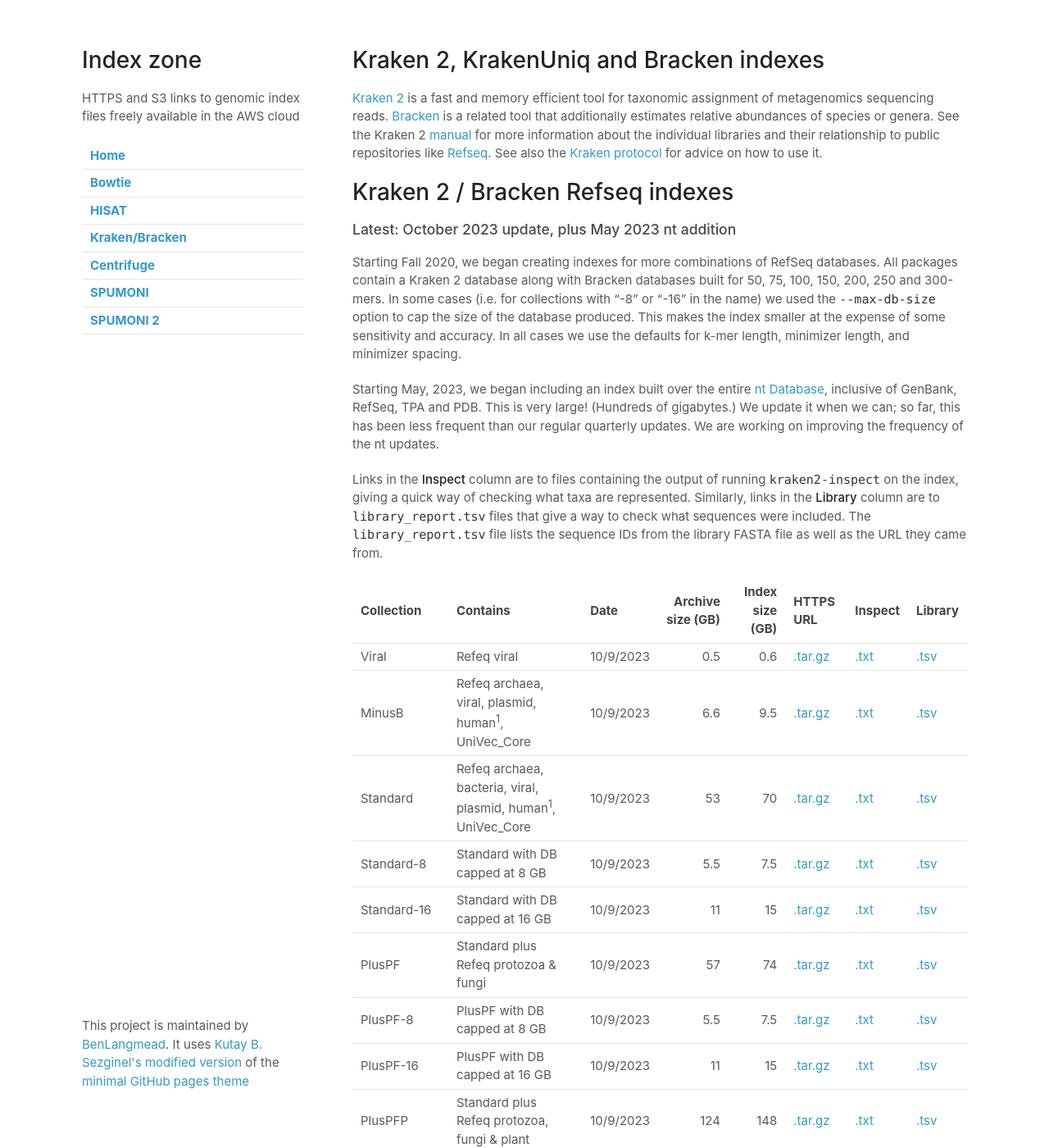
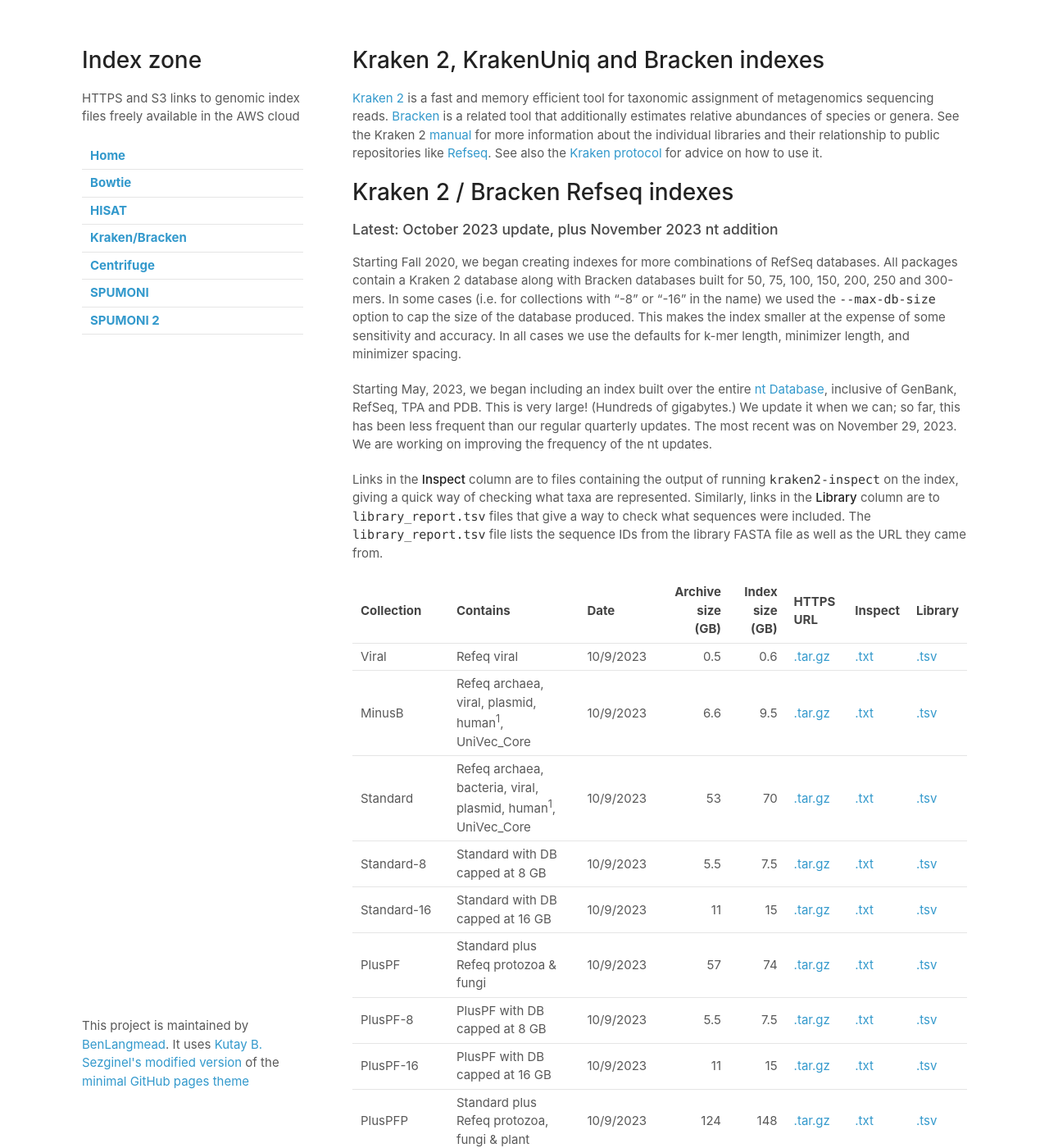
Before and after one commit to BenLangmead/aws-indexes, a Jekyll site: the page built from docs/k2.md, in a window 1280 px wide and 1400 px high. Shown: the whole window at 82% size. Built offline with Jekyll 4.4.1, drawn with Linux system fonts in a browser that asks for light colours; our own code applies the rules of GitHub Pages for plain Markdown files; some of the changed text lies outside the part shown.

Commit message:
adding new nt

```diff
--- a/docs/k2.md
+++ b/docs/k2.md
@@ -6,7 +6,7 @@
 
 # Kraken 2 / Bracken Refseq indexes
 
-### Latest: October 2023 update, plus May 2023 nt addition
+### Latest: October 2023 update, plus November 2023 nt addition
 
 Starting Fall 2020, we began creating indexes for more combinations of RefSeq databases.
 All packages contain a Kraken 2 database along with Bracken databases built for 50, 75, 100, 150, 200, 250 and 300-mers.
@@ -14,27 +14,27 @@
 This makes the index smaller at the expense of some sensitivity and accuracy.
 In all cases we use the defaults for k-mer length, minimizer length, and minimizer spacing.
 
-Starting May, 2023, we began including an index built over the entire [nt Database](https://www.ncbi.nlm.nih.gov/nucleotide), inclusive of GenBank, RefSeq, TPA and PDB.  This is very large!  (Hundreds of gigabytes.)  We update it when we can; so far, this has been less frequent than our regular quarterly updates.  We are working on improving the frequency of the nt updates.
+Starting May, 2023, we began including an index built over the entire [nt Database](https://www.ncbi.nlm.nih.gov/nucleotide), inclusive of GenBank, RefSeq, TPA and PDB.  This is very large!  (Hundreds of gigabytes.)  We update it when we can; so far, this has been less frequent than our regular quarterly updates.  The most recent was on November 29, 2023.   We are working on improving the frequency of the nt updates.
 
 Links in the **Inspect** column are to files containing the output of running `kraken2-inspect` on the index, giving a quick way of checking what taxa are represented.  Similarly, links in the **Library** column are to `library_report.tsv` files that give a way to check what sequences were included.  The `library_report.tsv` file lists the sequence IDs from the library FASTA file as well as the URL they came from.
 
 <div class="datatable-begin"></div>
 
-Collection             | Contains                                                                | Date      | Archive size (GB) | Index size (GB) | HTTPS URL                          | Inspect                                  | Library                                 |
----------------------- |-------------------------------------------------------------------------|-----------|------------------:|----------------:|------------------------------------|------------------------------------------|-----------------------------------------|
-Viral                  | Refeq viral                                                             | 10/9/2023 |               0.5 |             0.6 | [.tar.gz][k2_viral_20231009]       | [.txt][k2_viral_20231009_inspect]        | [.tsv][k2_viral_20231009_library]       |
-MinusB                 | Refeq archaea, viral, plasmid, human<sup>1</sup>, UniVec_Core           | 10/9/2023 |               6.6 |             9.5 | [.tar.gz][k2_minusb_20231009]      | [.txt][k2_minusb_20231009_inspect]       | [.tsv][k2_minusb_20231009_library]      |
-Standard               | Refeq archaea, bacteria, viral, plasmid, human<sup>1</sup>, UniVec_Core | 10/9/2023 |                53 |              70 | [.tar.gz][k2_standard_20231009]    | [.txt][k2_standard_20231009_inspect]     | [.tsv][k2_standard_20231009_library]    |
-Standard-8             | Standard with DB capped at 8 GB                                         | 10/9/2023 |               5.5 |             7.5 | [.tar.gz][k2_standard_8_20231009]  | [.txt][k2_standard_8_20231009_inspect]   | [.tsv][k2_standard_8_20231009_library]  |
-Standard-16            | Standard with DB capped at 16 GB                                        | 10/9/2023 |                11 |              15 | [.tar.gz][k2_standard_16_20231009] | [.txt][k2_standard_16_20231009_inspect]  | [.tsv][k2_standard_16_20231009_library] |
-PlusPF                 | Standard plus Refeq protozoa & fungi                                    | 10/9/2023 |                57 |              74 | [.tar.gz][k2_pluspf_20231009]      | [.txt][k2_pluspf_20231009_inspect]       | [.tsv][k2_pluspf_20231009_library]      |
-PlusPF-8               | PlusPF with DB capped at 8 GB                                           | 10/9/2023 |               5.5 |             7.5 | [.tar.gz][k2_pluspf_8_20231009]    | [.txt][k2_pluspf_8_20231009_inspect]     | [.tsv][k2_pluspf_8_20231009_library]    |
-PlusPF-16              | PlusPF with DB capped at 16 GB                                          | 10/9/2023 |                11 |              15 | [.tar.gz][k2_pluspf_16_20231009]   | [.txt][k2_pluspf_16_20231009_inspect]    | [.tsv][k2_pluspf_16_20231009_library]   |
-PlusPFP                | Standard plus Refeq protozoa, fungi & plant                             | 10/9/2023 |               124 |             148 | [.tar.gz][k2_pluspfp_20231009]     | [.txt][k2_pluspfp_20231009_inspect]      | [.tsv][k2_pluspfp_20231009_library]     |
-PlusPFP-8              | PlusPFP with DB capped at 8 GB                                          | 10/9/2023 |               5.1 |             7.5 | [.tar.gz][k2_pluspfp_8_20231009]   | [.txt][k2_pluspfp_8_20231009_inspect]    | [.tsv][k2_pluspfp_8_20231009_library]   |
-PlusPFP-16             | PlusPFP with DB capped at 16 GB                                         | 10/9/2023 |                11 |              15 | [.tar.gz][k2_pluspfp_16_20231009]  | [.txt][k2_pluspfp_16_20231009_inspect]   | [.tsv][k2_pluspfp_16_20231009_library]  |
-nt Database            | Very large collection, inclusive of GenBank, RefSeq, TPA and PDB        | 5/2/2023  |               360 |             480 | [.tar.gz][k2_nt_20230502]          | [.txt][k2_nt_20230502_inspect]           | N/A                                     |
-EuPathDB46<sup>2</sup> | Eukaryotic pathogen genomes with contaminants removed                   | 4/18/2023 |               8.4 |              11 | [.tar.gz][k2_eupathdb_20230418]    | [.txt][k2_eupathdb_20230418_inspect]     | N/A                                     |
+Collection             | Contains                                                                | Date       | Archive size (GB) | Index size (GB) | HTTPS URL                          | Inspect                                 | Library                                 |
+---------------------- |-------------------------------------------------------------------------|------------|------------------:|----------------:|------------------------------------|-----------------------------------------|-----------------------------------------|
+Viral                  | Refeq viral                                                             | 10/9/2023  |               0.5 |             0.6 | [.tar.gz][k2_viral_20231009]       | [.txt][k2_viral_20231009_inspect]       | [.tsv][k2_viral_20231009_library]       |
+MinusB                 | Refeq archaea, viral, plasmid, human<sup>1</sup>, UniVec_Core           | 10/9/2023  |               6.6 |             9.5 | [.tar.gz][k2_minusb_20231009]      | [.txt][k2_minusb_20231009_inspect]      | [.tsv][k2_minusb_20231009_library]      |
+Standard               | Refeq archaea, bacteria, viral, plasmid, human<sup>1</sup>, UniVec_Core | 10/9/2023  |                53 |              70 | [.tar.gz][k2_standard_20231009]    | [.txt][k2_standard_20231009_inspect]    | [.tsv][k2_standard_20231009_library]    |
+Standard-8             | Standard with DB capped at 8 GB                                         | 10/9/2023  |               5.5 |             7.5 | [.tar.gz][k2_standard_8_20231009]  | [.txt][k2_standard_8_20231009_inspect]  | [.tsv][k2_standard_8_20231009_library]  |
+Standard-16            | Standard with DB capped at 16 GB                                        | 10/9/2023  |                11 |              15 | [.tar.gz][k2_standard_16_20231009] | [.txt][k2_standard_16_20231009_inspect] | [.tsv][k2_standard_16_20231009_library] |
+PlusPF                 | Standard plus Refeq protozoa & fungi                                    | 10/9/2023  |                57 |              74 | [.tar.gz][k2_pluspf_20231009]      | [.txt][k2_pluspf_20231009_inspect]      | [.tsv][k2_pluspf_20231009_library]      |
+PlusPF-8               | PlusPF with DB capped at 8 GB                                           | 10/9/2023  |               5.5 |             7.5 | [.tar.gz][k2_pluspf_8_20231009]    | [.txt][k2_pluspf_8_20231009_inspect]    | [.tsv][k2_pluspf_8_20231009_library]    |
+PlusPF-16              | PlusPF with DB capped at 16 GB                                          | 10/9/2023  |                11 |              15 | [.tar.gz][k2_pluspf_16_20231009]   | [.txt][k2_pluspf_16_20231009_inspect]   | [.tsv][k2_pluspf_16_20231009_library]   |
+PlusPFP                | Standard plus Refeq protozoa, fungi & plant                             | 10/9/2023  |               124 |             148 | [.tar.gz][k2_pluspfp_20231009]     | [.txt][k2_pluspfp_20231009_inspect]     | [.tsv][k2_pluspfp_20231009_library]     |
+PlusPFP-8              | PlusPFP with DB capped at 8 GB                                          | 10/9/2023  |               5.1 |             7.5 | [.tar.gz][k2_pluspfp_8_20231009]   | [.txt][k2_pluspfp_8_20231009_inspect]   | [.tsv][k2_pluspfp_8_20231009_library]   |
+PlusPFP-16             | PlusPFP with DB capped at 16 GB                                         | 10/9/2023  |                11 |              15 | [.tar.gz][k2_pluspfp_16_20231009]  | [.txt][k2_pluspfp_16_20231009_inspect]  | [.tsv][k2_pluspfp_16_20231009_library]  |
+nt Database            | Very large collection, inclusive of GenBank, RefSeq, TPA and PDB        | 11/29/2023 |               550 |             710 | [.tar.gz][k2_nt_20231129]          | [.txt][k2_nt_20231129_inspect]          | [.tsv][k2_nt_20231129_library]          |
+EuPathDB46<sup>2</sup> | Eukaryotic pathogen genomes with contaminants removed                   | 4/18/2023  |               8.4 |              11 | [.tar.gz][k2_eupathdb_20230418]    | [.txt][k2_eupathdb_20230418_inspect]    | N/A                                     |
 
 <!--
 EuPathDB46<sup>2</sup> | Eukaryotic pathogen genomes with contaminants removed             | 11/13/2020 |              26.4 |            34.1 | [.tar.gz][k2_eupathdb_20201113]    | [.txt][k2_eupathdb_20201113_inspect]
@@ -141,7 +142,7 @@
 
 Collection    | Contains                                                                             | Date        | Archive size (GB) | Index size (GB) |                          HTTPS URL | Inspect
 ---------------------- |-------------------------------------------------------------------------|------------|------------------:|----------------:|------------------------------------| -----------------------------------------
-**June 5, 2023** |                                                                                      |             |                   |                 |                                    |
+**June 5, 2023**                                                                                       |             |                   |                 |                                    |
 Viral                  | Refeq viral                                                             | 6/5/2023   |               0.5 |             0.6 | [.tar.gz][k2_viral_20230605]       | [.txt][k2_viral_20230605_inspect]
 MinusB                 | Refeq archaea, viral, plasmid, human<sup>1</sup>, UniVec_Core           | 6/5/2023   |               6.5 |             9.4 | [.tar.gz][k2_minusb_20230605]      | [.txt][k2_minusb_20230605_inspect]
 Standard               | Refeq archaea, bacteria, viral, plasmid, human<sup>1</sup>, UniVec_Core | 6/5/2023   |                51 |              67 | [.tar.gz][k2_standard_20230605]    | [.txt][k2_standard_20230605_inspect]
@@ -153,6 +154,8 @@
 PlusPFP                | Standard plus Refeq protozoa, fungi & plant                             | 6/5/2023   |               108 |             148 | [.tar.gz][k2_pluspfp_20230605]     | [.txt][k2_pluspfp_20230605_inspect]
 PlusPFP-8              | PlusPFP with DB capped at 8 GB                                          | 6/5/2023   |               5.1 |             7.5 | [.tar.gz][k2_pluspfp_8_20230605]   | [.txt][k2_pluspfp_8_20230605_inspect]
 PlusPFP-16             | PlusPFP with DB capped at 16 GB                                         | 6/5/2023   |                10 |              15 | [.tar.gz][k2_pluspfp_16_20230605]  | [.txt][k2_pluspfp_16_20230605_inspect]
+**May 2, 2023** |                                                                                      |             |                   |                 |                                    |
+nt Database            | Very large collection, inclusive of GenBank, RefSeq, TPA and PDB        | 5/2/2023  |               360 |             480 | [.tar.gz][k2_nt_20230502]          | [.txt][k2_nt_20230502_inspect]           | N/A                                     |
 **March 14, 2023** |                                                                                      |             |                   |                 |                                    |
 Viral                  | Refeq viral                                                             | 3/14/2023 |               0.4 |             0.5 | [.tar.gz][k2_viral_20230314]       | [.txt][k2_viral_20230314_inspect]
 MinusB                 | Refeq archaea, viral, plasmid, human<sup>1</sup>, UniVec_Core           | 3/14/2023 |               6.4 |            9.0* | [.tar.gz][k2_minusb_20230314]      | [.txt][k2_minusb_20230314_inspect]
```
Also changed, not shown: other parts of docs/k2.md (+7 -2 lines).
